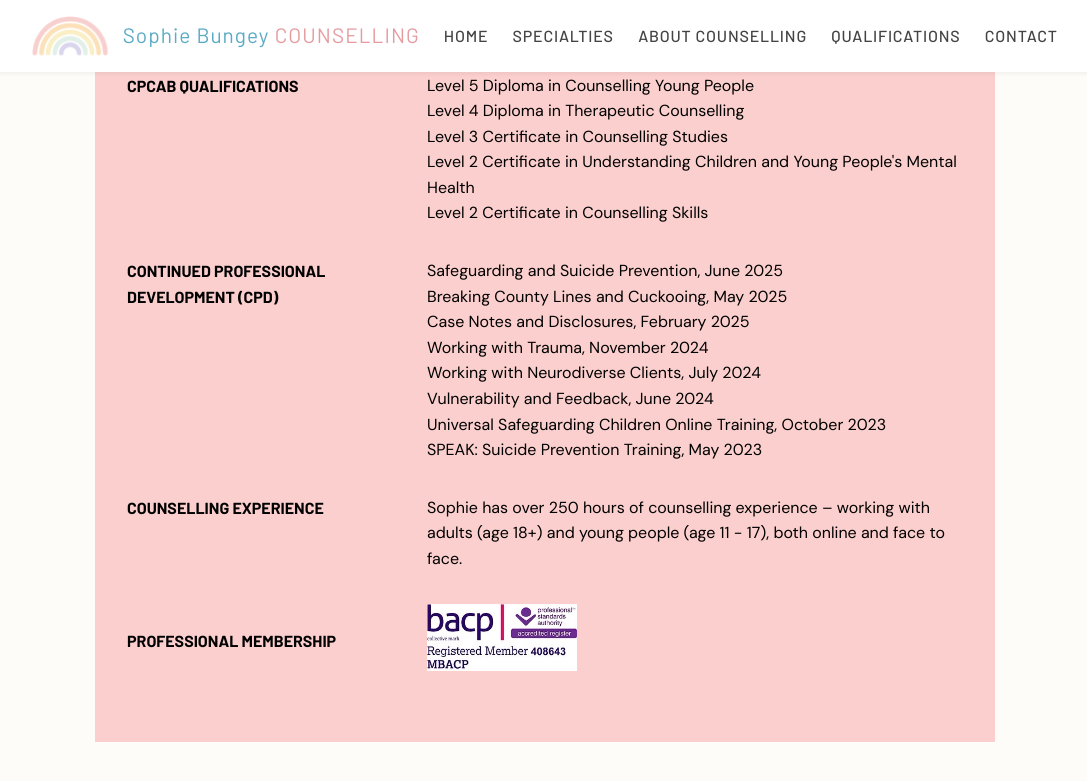
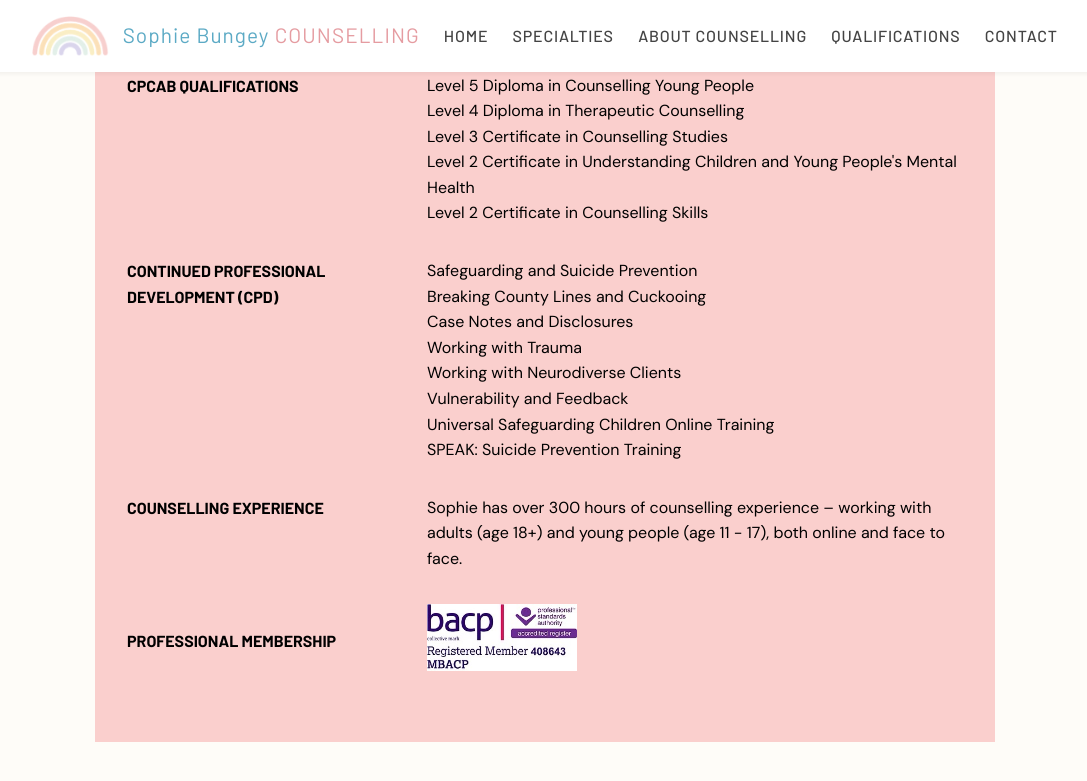
Before and after one commit to Sophie-Care/sophie-care.github.io, a Jekyll site: the page index.html, which Jekyll copies as it is, in a window 1280 px wide and 900 px high, scrolled down 3265 px. Shown: the top 781 px of the window, without its empty margins (95-1182 px from the left). Built offline with Jekyll 4.4.1, drawn with Linux system fonts in a browser that asks for light colours; comment, search, counter and statistics services are not loaded.

Commit message:
Update CPD

```diff
--- a/index.html
+++ b/index.html
@@ -168,14 +168,14 @@
         <!-- <span style="font-weight: normal; font-size: 0.95rem;">Continued Professional Development</span> -->
       </div>
       <div style="flex: 2;">
-        <p>Safeguarding and Suicide Prevention, June 2025</p>
-        <p>Breaking County Lines and Cuckooing, May 2025</p>
-        <p>Case Notes and Disclosures, February 2025</p>
-        <p>Working with Trauma, November 2024</p>
-        <p>Working with Neurodiverse Clients, July 2024</p>
-        <p>Vulnerability and Feedback, June 2024</p>
-        <p>Universal Safeguarding Children Online Training, October 2023</p>
-        <p>SPEAK: Suicide Prevention Training, May 2023</p>
+        <p>Safeguarding and Suicide Prevention</p>
+        <p>Breaking County Lines and Cuckooing</p>
+        <p>Case Notes and Disclosures</p>
+        <p>Working with Trauma</p>
+        <p>Working with Neurodiverse Clients</p>
+        <p>Vulnerability and Feedback</p>
+        <p>Universal Safeguarding Children Online Training</p>
+        <p>SPEAK: Suicide Prevention Training</p>
       </div>
     </div>
 
@@ -184,7 +184,7 @@
         COUNSELLING EXPERIENCE
       </div>
       <div style="flex: 2;">
-        <p>Sophie has over 250 hours of counselling experience – working with adults (age 18+) and young people (age 11 - 17), both online and face to face.</p>
+        <p>Sophie has over 300 hours of counselling experience – working with adults (age 18+) and young people (age 11 - 17), both online and face to face.</p>
       </div>
     </div>
 
```
